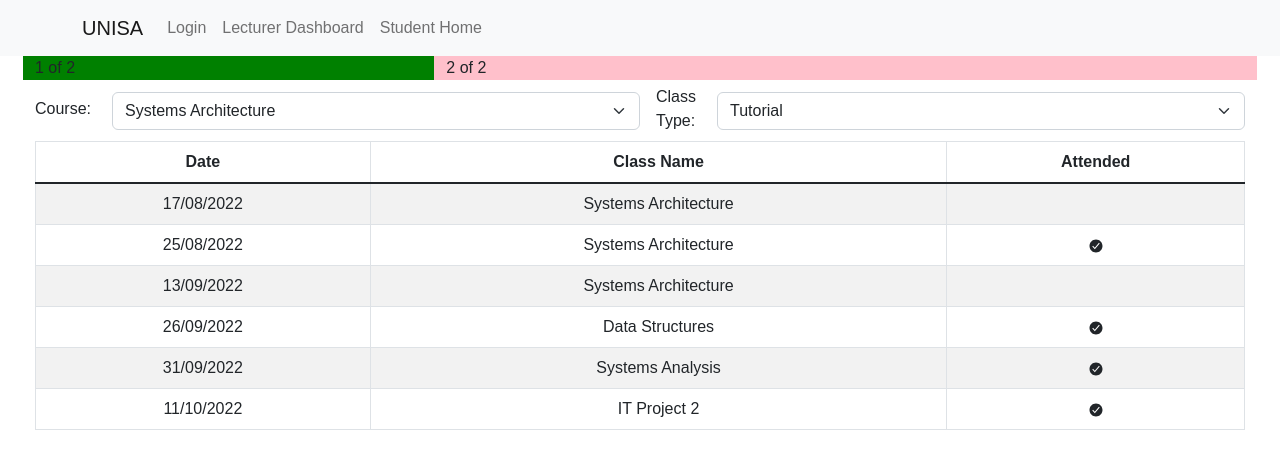
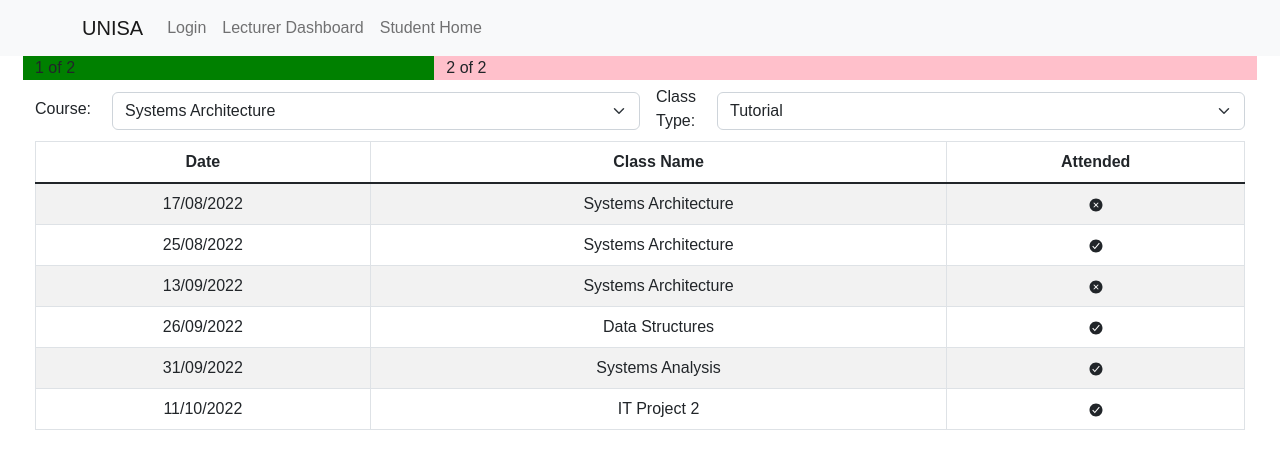
Before and after one commit to MunyaradziMagura/Student-Attendance-System, a React (Create React App) app in the folder client/student-attendence-system/: page /Dashboard in a window 1280 px wide. Shown: the top 456 px of the page. Built offline with nearby package versions, Linux system fonts and the light colour scheme.

Commit message:
Updated the false attendance condition to also include icon rather than being blank.

```diff
--- a/client/student-attendence-system/src/components/StudentAttendanceTable.js
+++ b/client/student-attendence-system/src/components/StudentAttendanceTable.js
@@ -1,11 +1,12 @@
 import React, { useEffect, useState } from 'react'
 import Table from 'react-bootstrap/Table'
-import { IoCheckmarkCircleSharp, IoHandRight } from "react-icons/io5";
+import { IoCheckmarkCircleSharp,  IoCloseCircle} from "react-icons/io5";
 import Form from 'react-bootstrap/Form'
 import Stack from 'react-bootstrap/Stack'
 
 const StudentAttendanceTable = ({classDate, className, attended}) => {
 
+    {/*Mocked student attendance data to be used for populating the table*/}
     const attendanceData = {
         1: {Date: "17/08/2022", className: "Systems Architecture", attended: false, classType: "Lecture"},
         2: {Date: "25/08/2022", className: "Systems Architecture", attended: true, classType: "Tutorial"},
@@ -15,10 +16,11 @@ const StudentAttendanceTable = ({classDate, className, attended}) => {
         6: {Date: "11/10/2022", className: "IT Project 2", attended: true, classType: "Lecture"},
     }
 
-
     return (
         <div>
             <Stack direction="horizontal" gap={3}>
+
+                    {/*Form inputs for the course type dropdown box*/}
                     <Form.Label style={{paddingRight: 5, paddingTop: 5}}>Course:</Form.Label>
                     <Form.Select defaultValue={"Select Course"}>
                         <option>Systems Architecture</option>
@@ -27,6 +29,7 @@ const StudentAttendanceTable = ({classDate, className, attended}) => {
                         <option>Systems Analysis</option>
                     </Form.Select>
 
+                    {/*Form inputs for the class type dropdown box*/}
                     <Form.Label style={{paddingRight: 5, paddingTop: 5}}>Class Type:</Form.Label>
                     <Form.Select defaultValue={"Select Course"}>
                         <option>Tutorial</option>
@@ -49,11 +52,11 @@ const StudentAttendanceTable = ({classDate, className, attended}) => {
                         <tr>
                             <td>{attendanceData[key].Date}</td>
                             <td>{attendanceData[key].className}</td>
-                            <td>{attendanceData[key].attended ? <IoCheckmarkCircleSharp/> : ""}</td>
+                            {/*Ternary statement depending on the value of 'attended' a checkmark or cross icon will appear*/}
+                            <td>{attendanceData[key].attended ? <IoCheckmarkCircleSharp/> : <IoCloseCircle/>}</td>
                         </tr>
                     ))
                     }
-
                 </tbody>
             </Table>
         </div>
```
